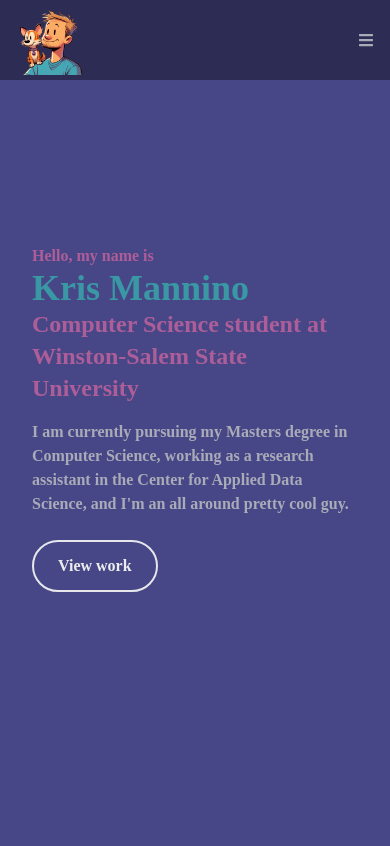
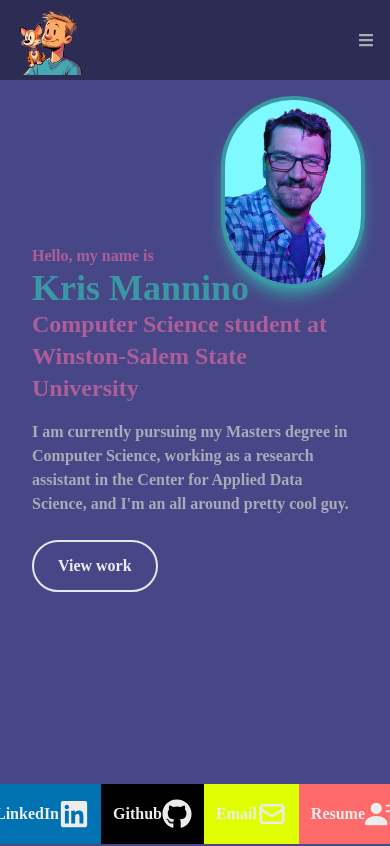
Before and after one commit to KrisMannino/portfolio-react-app, a React (Create React App) app: page /skills in a window 390 px wide. Shown: the top 846 px of the page. Built offline with nearby package versions, Linux system fonts and the light colour scheme.

Commit message:
cleaned link navigation, resume and email scroll to contact page

```diff
--- a/src/components/Hero.jsx
+++ b/src/components/Hero.jsx
@@ -14,7 +14,10 @@
         <h2 className='text-2xl sm:text-5xl font-bold text-[#AD5E99] md:mr-[30%]'>Computer Science student at <a href="wssu.edu">Winston-Salem State University</a></h2>
 
         {/* Image Headshot */}
+        {/* <img className='max-w-[25%] absolute right-0 mr-12 rounded-full border-4 shadow-lg shadow-[#3a98a5] border-[#3a98a5] bg-[#7DF9FF] gradient-border hidden md:block' src={Headshot} alt="Kris' Headshot" /> */}
+
         <img className='max-w-[25%] absolute right-0 mr-12 rounded-full border-4 shadow-lg shadow-[#3a98a5] border-[#3a98a5] bg-[#7DF9FF] gradient-border hidden md:block' src={Headshot} alt="Kris' Headshot" />
+        <img className='w-36 h-48 absolute top-24 left-3/4 transform -translate-x-1/2 rounded-full border-4 shadow-lg shadow-[#3a98a5] border-[#3a98a5] bg-[#7DF9FF] gradient-border block md:hidden' src={Headshot} alt="Kris' Headshot" />
 
         <p className='py-4 max-w-[700px] text-[#AAABB8] md:mr-[30%]' >I am currently pursuing my Masters degree in Computer Science, working as a research assistant in the <a href="https://www.wssu.edu/academics/colleges-and-departments/college-of-arts-sciences-business-education/center-for-applied-data-science/index.html">Center for Applied Data Science</a>, and I'm an all around pretty cool guy.</p>
         <div>
--- a/src/components/Navbar.jsx
+++ b/src/components/Navbar.jsx
@@ -77,34 +77,35 @@
           </ul> */}
 
 
-      {/*Social icons */}
-        <div className='hidden lg:flex fixed flex-col top-[35%] left-0'>
-          <ul>
-            <li className='w-[160px] h-[60px] flex justify-between items-center ml-[-100px] hover:ml-[-10px] duration-300 bg-[#0072b1]'>
+
+        {/*Social icons */}
+        <div className='flex fixed md:flex-row md:bottom-0 md:left-0 md:right-0 md:top-auto lg:flex-col lg:top-[35%] lg:left-0 lg:right-auto lg:bottom-auto flex-row bottom-0 left-0 right-0'>
+
+          <ul className='flex flex-row justify-center w-full lg:flex-col lg:w-auto'>
+            <li className='w-[160px] h-[60px] flex justify-between items-center ml-0 hover:mb-[-10px] lg:ml-[-100px] lg:hover:ml-[-10px] lg:hover:mb-0 duration-300 bg-[#0072b1]'>
               <a href="https://www.linkedin.com/in/krismannino/" className='flex justify-between items-center w-full text-[#ECECEC]'>
                 LinkedIn <FaLinkedin size={30}/>
-                </a>
+              </a>
             </li>
-            <li className='w-[160px] h-[60px] flex justify-between items-center ml-[-100px] hover:ml-[-10px] duration-300 bg-[black]'>
+            <li className='w-[160px] h-[60px] flex justify-between items-center ml-0 hover:mb-[-10px] lg:ml-[-100px] lg:hover:ml-[-10px] lg:hover:mb-0 duration-300 bg-[black]'>
               <a href="https://github.com/KrisMannino" className='flex justify-between items-center w-full text-[#ECECEC]'>
                 Github <FaGithub size={30}/>
-                </a>
+              </a>
             </li>
-            <li className='w-[160px] h-[60px] flex justify-between items-center ml-[-100px] hover:ml-[-10px] duration-300 bg-[#DFFF00]'>
-              <a href="mailto:krismannino@gmail.com?subject=I clicked the email link on your site=Hello, I saw your website and wanted to get in touch." className='flex justify-between items-center w-full text-[#2C2C54]'>
+            <li className='w-[160px] h-[60px] flex justify-between items-center ml-0 hover:mb-[-10px] lg:ml-[-100px] lg:hover:ml-[-10px] lg:hover:mb-0 duration-300 bg-[#DFFF00]'>
+              <Link to="contact" onClick={() => setNav(false)} smooth={true} duration={500} className='flex justify-between items-center w-full text-[#ECECEC]'>
                 Email <HiOutlineMail size={30}/>
-                </a>
+              </Link>
             </li>
-            <li className='w-[160px] h-[60px] flex justify-between items-center ml-[-100px] hover:ml-[-10px] duration-300 bg-[#FF6B6B]'>
-              <a href="/contact" className='flex justify-between items-center w-full text-[#ECECEC]'>
+            <li className='w-[160px] h-[60px] flex justify-between items-center ml-0 hover:mb-[-10px] lg:ml-[-100px] lg:hover:ml-[-10px] lg:hover:mb-0 duration-300 bg-[#FF6B6B]'>
+              <Link to="contact" onClick={() => setNav(false)} smooth={true} duration={500} className='flex justify-between items-center w-full text-[#ECECEC]'>
                 Resume <BsFillPersonLinesFill size={30}/>
-                </a>
+              </Link>
             </li>
           </ul>
         </div>
 
-
-        </div>
+      </div>
   )
 }
 
--- a/src/components/Skills.jsx
+++ b/src/components/Skills.jsx
@@ -7,7 +7,7 @@
 import Github from '../assets/github_icon.png'
 import ReactImg from '../assets/react_icon.png'
 import Pandas from '../assets/pandas_icon.png'
-import Mongo from '../assets/mongodb_icon.png'
+// import Mongo from '../assets/mongodb_icon.png'
 import SQL from '../assets/sql_icon.svg'
 import Docker from '../assets/docker_icon.png'
 import Kubernetes from '../assets/kubernetes_icon.png'
@@ -26,14 +26,7 @@
         </div>
 
             <div className='w-full grid grid-cols-2 sm:grid-cols-4 gap-4 text-center py-8'>
-              <div className='shadow-md shadow-[#EB4E20] hover:scale-110 duration-500'>
-                <img className='w-20 mx-auto' src={HTML} alt="HTML icon" />
-                <p className='my-4'>HTML</p>
-              </div>
-              <div className='shadow-md shadow-[#ECD63F] hover:scale-110 duration-500'>
-                <img className='w-20 mx-auto' src={JavaScript} alt="JavaScript icon" />
-                <p className='my-4'>JavaScript</p>
-              </div>
+
               <div className='shadow-md shadow-[#F48518] hover:scale-110 duration-500'>
                 <img className='w-20 mx-auto' src={Java} alt="Java icon" />
                 <p className='my-4'>Java</p>
@@ -46,6 +39,14 @@
                 <img className='w-20 mx-auto' src={Github} alt="Github icon" />
                 <p className='my-4'>Github</p>
               </div>
+              <div className='shadow-md shadow-[#EB4E20] hover:scale-110 duration-500'>
+                <img className='w-20 mx-auto' src={HTML} alt="HTML icon" />
+                <p className='my-4'>HTML</p>
+              </div>
+              <div className='shadow-md shadow-[#ECD63F] hover:scale-110 duration-500'>
+                <img className='w-20 mx-auto' src={JavaScript} alt="JavaScript icon" />
+                <p className='my-4'>JavaScript</p>
+              </div>
               <div className='shadow-md shadow-[#53D2FA] hover:scale-110 duration-500'>
                 <img className='w-20 mx-auto' src={ReactImg} alt="React icon" />
                 <p className='my-4'>React.js</p>
@@ -54,10 +55,7 @@
                 <img className='w-20 mx-auto' src={Pandas} alt="Pandas icon" />
                 <p className='my-4'>Pandas</p>
               </div>
-              <div className='shadow-md shadow-[#429E32] hover:scale-110 duration-500'>
-                <img className='w-20 mx-auto' src={Mongo} alt="MongoDB icon" />
-                <p className='my-4'>MongoDB</p>
-              </div>
+
               <div className='shadow-md shadow-[#336791] hover:scale-110 duration-500'>
                 <img className='w-20 mx-auto' src={SQL} alt="SQL icon" />
                 <p className='my-4'>SQL</p>
```
Also changed, not shown: 1 other file (tests, documents, lock files or other folders).
